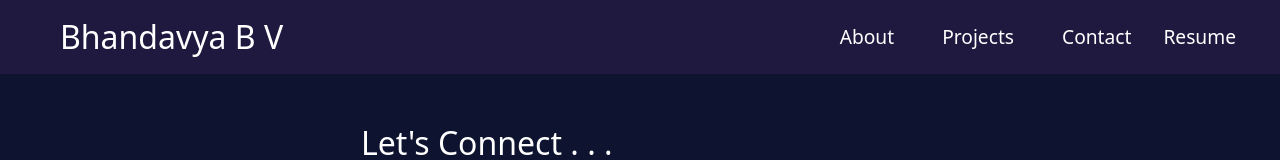
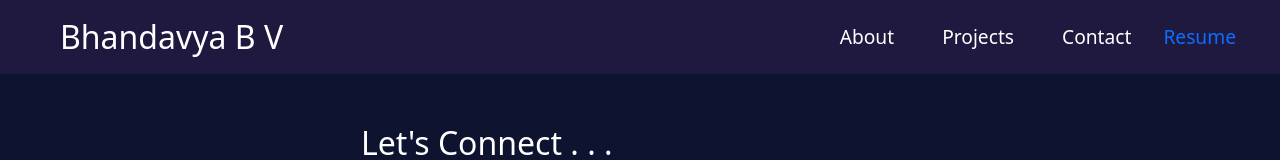
Before and after one commit to BhandavyaBV/Portfolio, a React (Create React App) app: page /contact in a window 1280 px wide. Shown: the top 160 px of the page. Built offline with nearby package versions, Linux system fonts and the light colour scheme.

Commit message:
Portfolio changes

```diff
--- a/src/Components/Contact.js
+++ b/src/Components/Contact.js
@@ -52,7 +52,7 @@ function Contact(){
                     <textarea ref={messageRef} className="form-control bg-transparent border-white white" id="exampleFormControlTextarea1" placeholder='Your message' rows="4" required></textarea>
                 </div>
                 <button type="button" class="btn btn-outline-light" onClick={sendMessage}>Send message</button>
-                <button type="button" class="btn btn-outline-success ms-3"><a href="https://www.linkedin.com/in/bhandavyabv/"></a>Go to LinkedIn</button>
+                <button type="button" class="btn btn-outline-success ms-3"><a href="https://www.linkedin.com/in/bhandavyabv/" target='_blank'></a>Go to LinkedIn</button>
             </div>
 
         </div>
--- a/src/Components/NavbarComponent.js
+++ b/src/Components/NavbarComponent.js
@@ -24,7 +24,7 @@ class Navbar extends Component{
                 <Link to="/contact" className="nav-link font-120 white pointer px-4" >Contact</Link>
               </li>
               <li className="nav-item">
-                <Link className="nav-link font-120 white pointer">Resume</Link>
+                <Link className="nav-link font-120 white pointer"><a href='https://drive.google.com/file/d/1wvK4_8SiMAxW3jVcf0tJdg1Tsoa1kTbr/view?usp=sharing' target='_blank'>Resume</a></Link>
               </li>
             </ul>
           </div>
```
